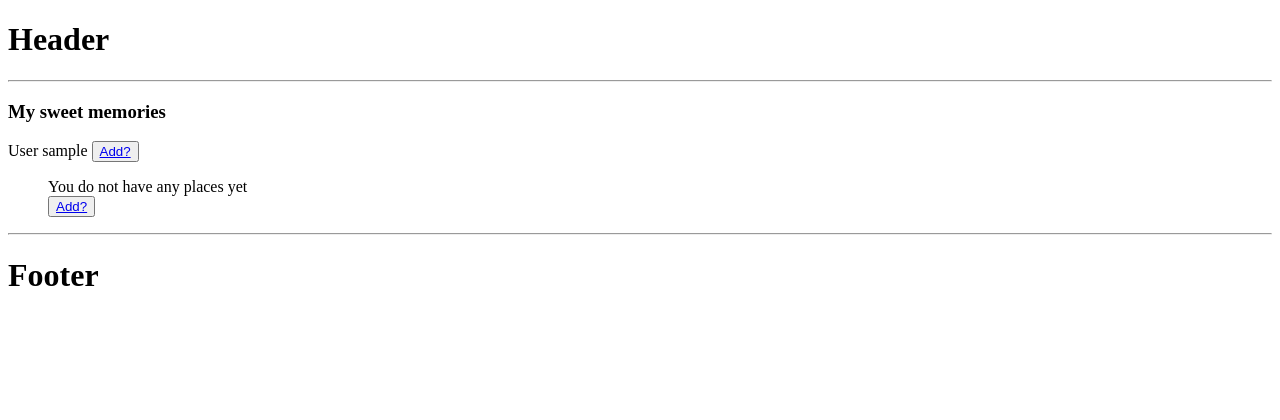
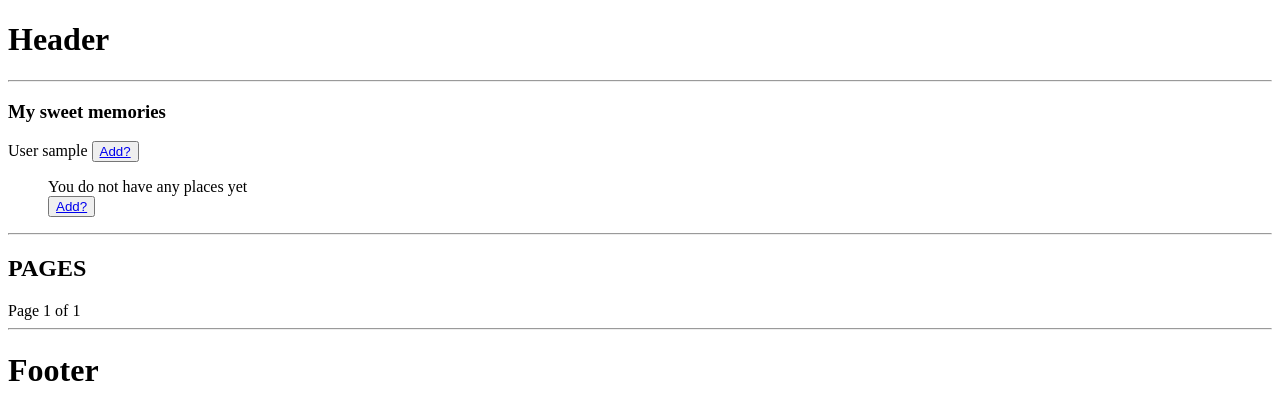
Before and after one commit to rsh-12/remember-places, a Django app: page /memories/ in a window 1280 px wide. Shown: the top 420 px of the page. Run offline with Django 3.2, Linux system fonts and the light colour scheme; the visitor is signed in with stand-in values (Sample User, id 1); data comes from the database, SQL or seed files in the repository; data that the repository does not hold is empty.

Commit message:
Add pagination

```diff
--- a/memories/views.py
+++ b/memories/views.py
@@ -2,6 +2,7 @@ from django.contrib.auth.decorators import login_required
 from django.contrib.auth.models import User
 from django.shortcuts import redirect
 from django.shortcuts import render
+from django.core.paginator import Paginator
 
 from .forms import RawPlaceForm
 from .models import Place
@@ -15,8 +16,12 @@ def home(request):
 def memories(request):
     user = User.objects.get(id=request.user.id)
     places = user.place_set.all().order_by('-created_at')
+    paginator = Paginator(places, 2)
 
-    context = {'user': user, 'places': places}
+    page_number = request.GET.get('page')
+    page_obj = paginator.get_page(page_number)
+
+    context = {'user': user, 'places': places, 'page_obj': page_obj}
     return render(request, 'memories/memories.html', context)
 
 
--- a/templates/memories/memories.html
+++ b/templates/memories/memories.html
@@ -11,7 +11,7 @@
     <button><a href="{% url 'memories:map' %}">Add?</a></button>
 
     <ul>
-        {% for place in places %}
+        {% for place in page_obj %}
             <li>
                 <a href="{{ place.get_absolute_url }}">{{ place.name }}</a>
                 <span>{{ place.created_at }}</span>
@@ -24,4 +24,23 @@
         {% endfor %}
     </ul>
     <hr>
+
+    <h2>PAGES</h2>
+    <span>
+    {% if page_obj.has_previous %}
+        <a href="?page=1">&laquo; first</a>
+        <a href="?page={{ page_obj.previous_page_number }}">previous</a>
+    {% endif %}
+
+        <span>
+        Page {{ page_obj.number }} of {{ page_obj.paginator.num_pages }}
+        </span>
+
+        {% if page_obj.has_next %}
+            <a href="?page={{ page_obj.next_page_number }}">next</a>
+            <a href="?page={{ page_obj.paginator.num_pages }}">last &raquo;</a>
+        {% endif %}
+
+    </span>
+    <hr>
 {% endblock %}
```
